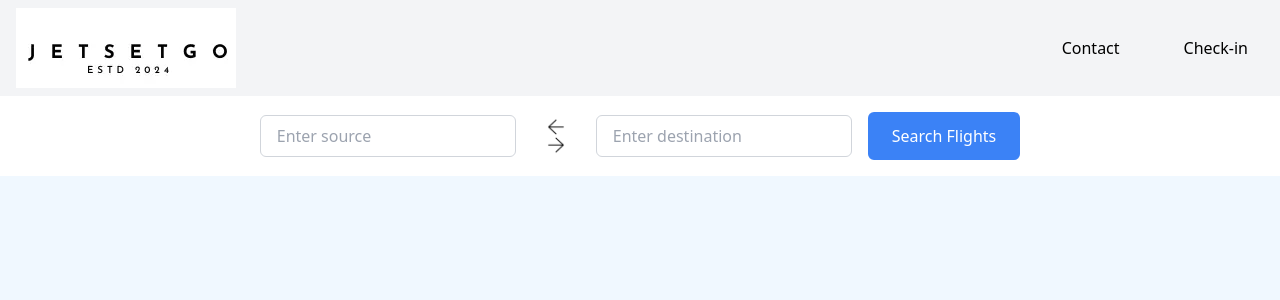
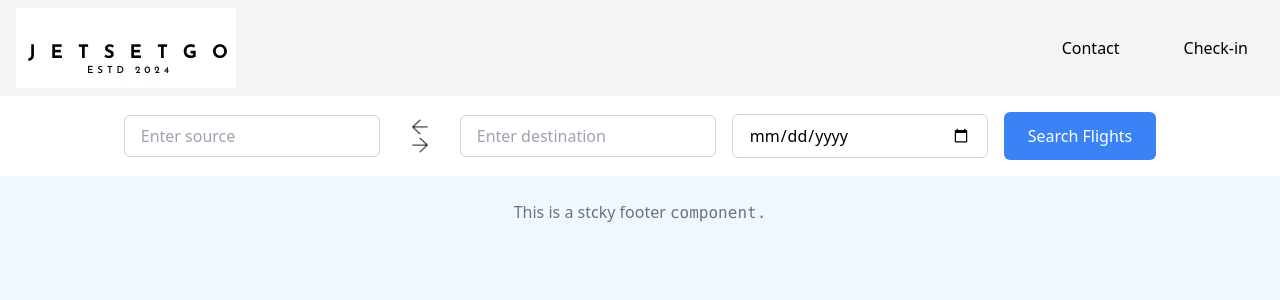
Before and after one commit to Afzal95/JetSetGo, a React (Vite) app: page / in a window 1280 px wide. Shown: the top 300 px of the page. Built offline with nearby package versions, Linux system fonts and the light colour scheme.

Commit message:
made separate comp for searchform and footer

```diff
--- a/src/App.jsx
+++ b/src/App.jsx
@@ -1,7 +1,7 @@
-import { useState } from 'react'
 import './App.css'
 import Header from './components/Header/Header'
 import SearchBar from './components/SearchBar/SearchBar'
+import Footer from './components/Footer/Footer'
 
 function App() {
 
@@ -9,6 +9,7 @@ function App() {
     <div>
       <Header />
       <SearchBar />
+      <Footer />
     </div>
   )
 }
--- /dev/null
+++ b/src/components/Footer/Footer.jsx
@@ -0,0 +1,11 @@
+import React from 'react'
+
+const Footer = () => {
+  return (
+    <div className='w-full text-gray-500 flex justify-center items-center'>
+        <p>This is a stcky footer <code>component.</code></p>
+    </div>
+  )
+}
+
+export default Footer
--- /dev/null
+++ b/src/components/Loader/Loader.jsx
@@ -0,0 +1,11 @@
+import React from 'react'
+
+const Loader = () => {
+  return (
+    <div className="flex justify-center items-center h-full">
+      <div className="w-10 h-10 border-t-2 border-green-500 rounded-full animate-spin"></div>
+    </div>
+  )
+}
+
+export default Loader
--- a/src/components/SearchBar/SearchBar.jsx
+++ b/src/components/SearchBar/SearchBar.jsx
@@ -1,13 +1,16 @@
 import React, { useEffect, useMemo, useRef, useState } from 'react';
 import FlightDetailCard from '../FlightDetailCard/FlightDetailCard';
 import { FLIGHT_API } from '../../constants';
+import Loader from '../Loader/Loader';
+import SearchForm from '../SearchForm/SearchForm';
 
 const SearchBar = () => {
-  const [source, setSource] = useState('');
-  const [destination, setDestination] = useState('');
+  const [source,setSource] = useState('');
+  const [destination,setDestination] = useState('');
   const [details, setDetails] = useState(null);
   const [sortOrder, setSortOrder] = useState('asc');
   const [selectedAirlines, setSelectedAirlines] = useState([]);
+  const [dataLoading, setDataLoading] = useState(false);
   const [filterDropdownOpen, setFilterDropdownOpen] = useState(false);
   const dropdownRef = useRef(null);
 
@@ -47,9 +50,11 @@ const SearchBar = () => {
   };
 
   const getFlights = async () => {
+    setDataLoading(true);
     let result = await fetch(FLIGHT_API);
     let data = await result.json();
     setDetails(data);
+    setDataLoading(false)
   };
 
   const sortByPrice = () => {
@@ -84,40 +89,21 @@ const SearchBar = () => {
 
   return (
     <>
-      <form onSubmit={handleSearch}>
-        <div className="sticky top-16 bg-white z-40 px-4 py-2">
-          <div className="mx-auto my-2 flex flex-col gap-4 sm:flex-row items-center justify-center relative">
-            <input
-              required
-              type="text"
-              placeholder="Enter source"
-              value={source}
-              onChange={(e) => setSource(e.target.value.trim())}
-              className="w-full md:w-64 px-4 py-2 border border-gray-300 rounded-md focus:outline-none focus:border-blue-500"
-            />
-            <button type='button' onClick={(e)=>handleSwap(e)} className='hidden sm:block md:block max-w-12'>
-              <img src='./swap.png' alt='swap-icon' width={96} height={96} />
-            </button>
-            <input
-              type="text"
-              required
-              aria-required
-              placeholder="Enter destination"
-              value={destination}
-              onChange={(e) => setDestination(e.target.value.trim())}
-              className="w-full md:w-64 px-4 py-2 border border-gray-300 rounded-md focus:outline-none focus:border-blue-500"
-            />
-            <button type='submit' className="w-full md:w-auto px-6 py-3 bg-blue-500 text-white rounded-md hover:bg-blue-600 focus:outline-none focus:bg-blue-600">
-              Search Flights
-            </button>
-          </div>
-        </div>
-      </form>
-      <div className="flex flex-col p-3 justify-center gap-4 px-8">
-      {details && <div className='w-1/2 flex justify-evenly items-center mx-auto py-2'>
+      <SearchForm
+      onhandleChange={handleSearch}
+      source={source}
+      destination={destination}
+      setDestination={setDestination}
+      setSource={setSource}
+      handleSwap={handleSwap}
+      />
+      <div>
+      {dataLoading && <Loader />}
+      <div className="flex flex-col p-3 justify-center gap-4 px-8 xs:px-1">
+      {details && <div className='w-1/2 xs:w-full flex justify-evenly items-center mx-auto py-2'>
               <button type='button' onClick={sortByPrice} className="bg-blue-500 text-white px-4 py-2 rounded-md" >Sort by price {sortOrder === 'asc' ? '↓' : '↑'}</button>
               <div ref={dropdownRef} className='relative'>
-              <button type='button' onClick={toggleFilterDropdown} className="bg-blue-500 text-white px-4 py-2 rounded-md relative">
+              <button type='button' onClick={toggleFilterDropdown} className="bg-blue-500 px-4 text-white py-2 rounded-md relative">
             Filter by airline
             {filterDropdownOpen && (
               <div className="absolute top-full right-0 mt-1 w-64 bg-white border border-gray-200 rounded-md shadow-lg z-10">
@@ -146,6 +132,7 @@ const SearchBar = () => {
           <FlightDetailCard key={detail.id} detail={detail} />
         ))}
       </div>
+      </div>
     </>
   );
 };
--- /dev/null
+++ b/src/components/SearchForm/SearchForm.jsx
@@ -0,0 +1,39 @@
+import React, { useState } from 'react'
+
+const SearchForm = ({source,destination,setSource,setDestination,onhandleChange,handleSwap}) => {
+
+  return (
+    <form onSubmit={onhandleChange}>
+        <div className="sticky top-16 bg-white z-40 px-4 py-2">
+          <div className="mx-auto my-2 flex flex-col gap-4 sm:flex-row items-center justify-center relative">
+            <input
+              required
+              type="text"
+              placeholder="Enter source"
+              value={source}
+              onChange={(e) => setSource(e.target.value.trim())}
+              className="w-full md:w-64 px-4 py-2 border border-gray-300 rounded-md focus:outline-none focus:border-blue-500"
+            />
+            <button type='button' onClick={(e)=>handleSwap(e)} className='hidden sm:block md:block max-w-12'>
+              <img src='./swap.png' alt='swap-icon' width={96} height={96} />
+            </button>
+            <input
+              type="text"
+              required
+              aria-required
+              placeholder="Enter destination"
+              value={destination}
+              onChange={(e) => setDestination(e.target.value.trim())}
+              className="w-full md:w-64 px-4 py-2 border border-gray-300 rounded-md focus:outline-none focus:border-blue-500"
+            />
+            <input type='date' min={new Date().toISOString().split('T')[0]} className="w-full md:w-64 px-4 py-2 border border-gray-300 rounded-md focus:outline-none focus:border-blue-500" />
+            <button type='submit' className="w-full md:w-auto px-6 py-3 bg-blue-500 text-white rounded-md hover:bg-blue-600 focus:outline-none focus:bg-blue-600">
+              Search Flights
+            </button>
+          </div>
+        </div>
+      </form>
+  )
+}
+
+export default SearchForm
```
